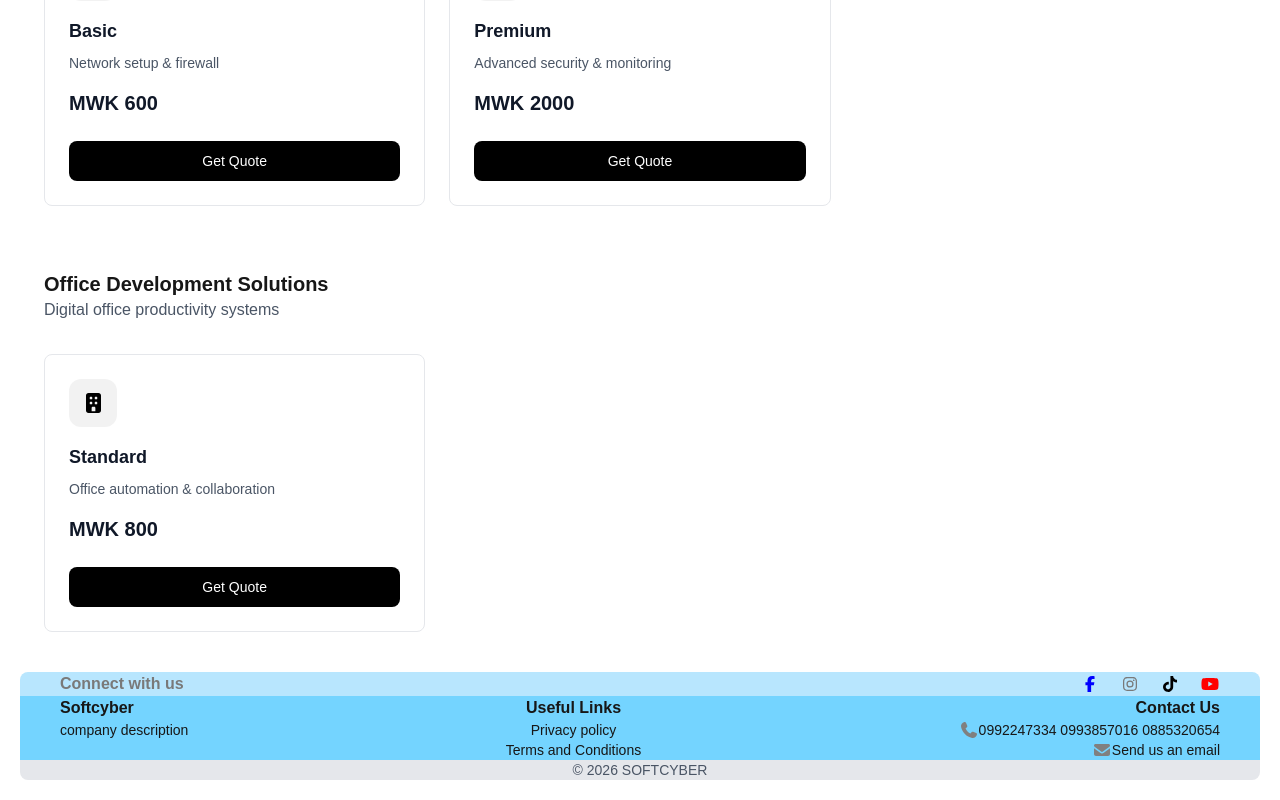
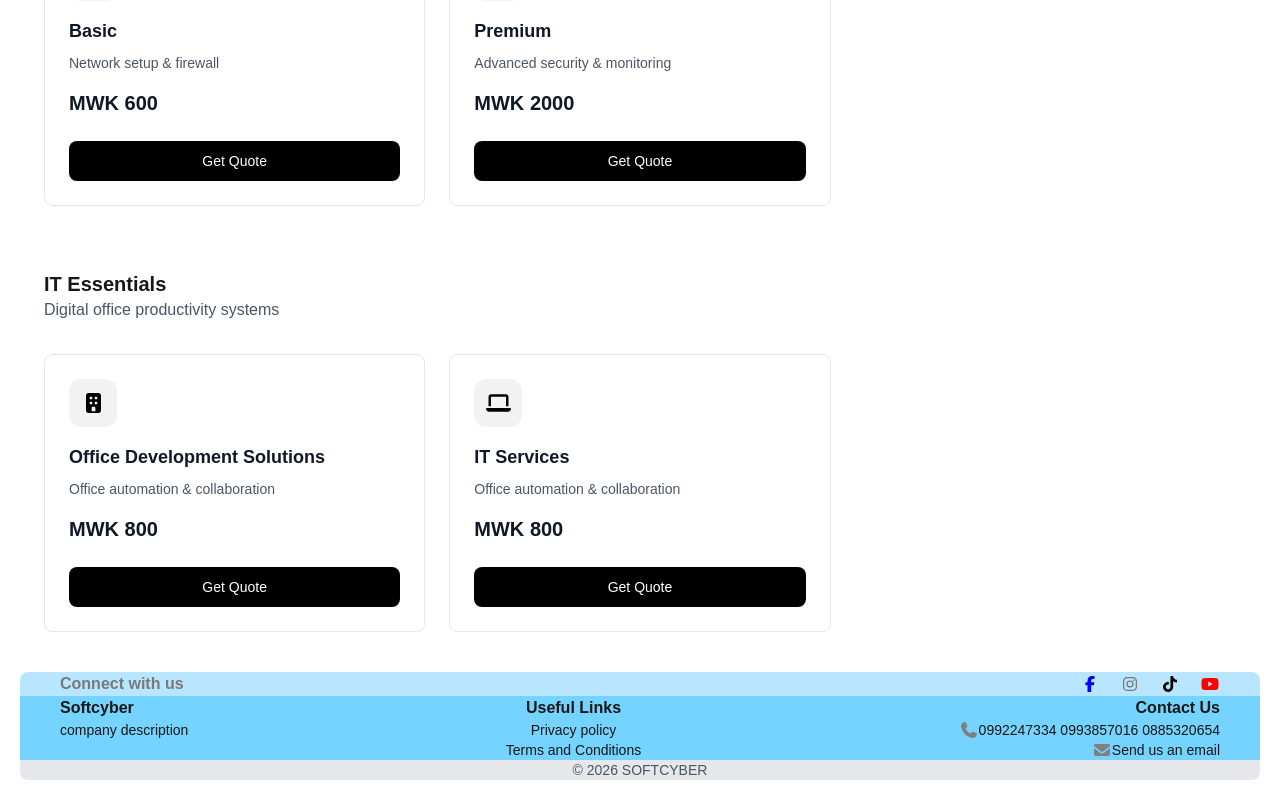
Before and after one commit to Caleb2-0/softcyber, a Next.js app: page /solutions in a window 1280 px wide. Shown: the part 1196-1996 px from the top of the page. Built offline with nearby package versions, Linux system fonts and the light colour scheme.

Commit message:
solutions

```diff
--- a/app/components/QuoteModal.tsx
+++ b/app/components/QuoteModal.tsx
@@ -53,13 +53,13 @@ export default function QuoteModal({
           <p><strong>Cost:</strong> ${price}</p>
         </div>
 
-        <input
+        <form action="">
+          <input
           className="mt-4 w-full rounded border p-2"
           placeholder="Email address"
           value={email}
           onChange={(e) => setEmail(e.target.value)}
-          required
-        />
+          required />
 
         <input
           className="mt-2 w-full rounded border p-2"
@@ -71,18 +71,19 @@ export default function QuoteModal({
         <div className="mt-4 flex gap-3">
           <button
             onClick={onClose}
-            className="w-full rounded border py-2"
+            className="w-full rounded border py-2 cursor-pointer"
           >
             Cancel
           </button>
           <button
             onClick={submitQuote}
             disabled={loading}
-            className="w-full rounded bg-black py-2 text-white"
+            className="w-full rounded bg-black py-2 text-white hover:bg-gray-800 active:bg-amber-100 active:text-gray-800 cursor-pointer"
           >
             {loading ? "Sending..." : "Send"}
           </button>
         </div>
+        </form>
       </div>
     </div>
   );
--- a/app/contact/page.jsx
+++ b/app/contact/page.jsx
@@ -57,7 +57,7 @@ export default async function Page() {
           <Floating id='phone' label='Phone number (Optional)' type='tel'/>
           <Floating id='subject' label='Subject' type='text'/>
           <FTextArea id='message' label='Your message...'/>
-          <button className='bg-[#2f7f6d] hover:bg-sky-400 text-white text-[20px] py-2 w-full m-auto mt-3 cursor-pointer rounded-lg active:bg-amber-100 active:text-gray-500'>Send</button>
+          <button className='bg-black hover:bg-gray-800 text-white text-[20px] py-2 w-full m-auto mt-3 cursor-pointer rounded-lg active:bg-amber-100 active:text-gray-500'>Send</button>
           <p className='text-center'>By continueing, you agree to be contacted through the details you have provided.</p>
         </form>
       </div>
--- a/app/data/solutionsData.ts
+++ b/app/data/solutionsData.ts
@@ -9,6 +9,8 @@ import {
   faNetworkWired,
   faBuilding,
   faMobile,
+  faPrint,
+  faLaptop
 } from "@fortawesome/free-solid-svg-icons";
 
 export interface Product {
@@ -106,16 +108,23 @@ export const solutionsData: SolutionCategory[] = [
   },
   {
     id: "office-dev",
-    title: "Office Development Solutions",
+    title: "IT Essentials",
     description: "Digital office productivity systems",
     products: [
       {
-        id: "office-standard",
-        name: "Standard",
+        id: "office-essential",
+        name: "Office Development Solutions",
         description: "Office automation & collaboration",
         price: 800,
         icon: faBuilding,
       },
+      {
+        id: "office-standard",
+        name: "IT Services",
+        description: "Office automation & collaboration",
+        price: 800,
+        icon: faLaptop,
+      },
     ],
   },
 ];
```
